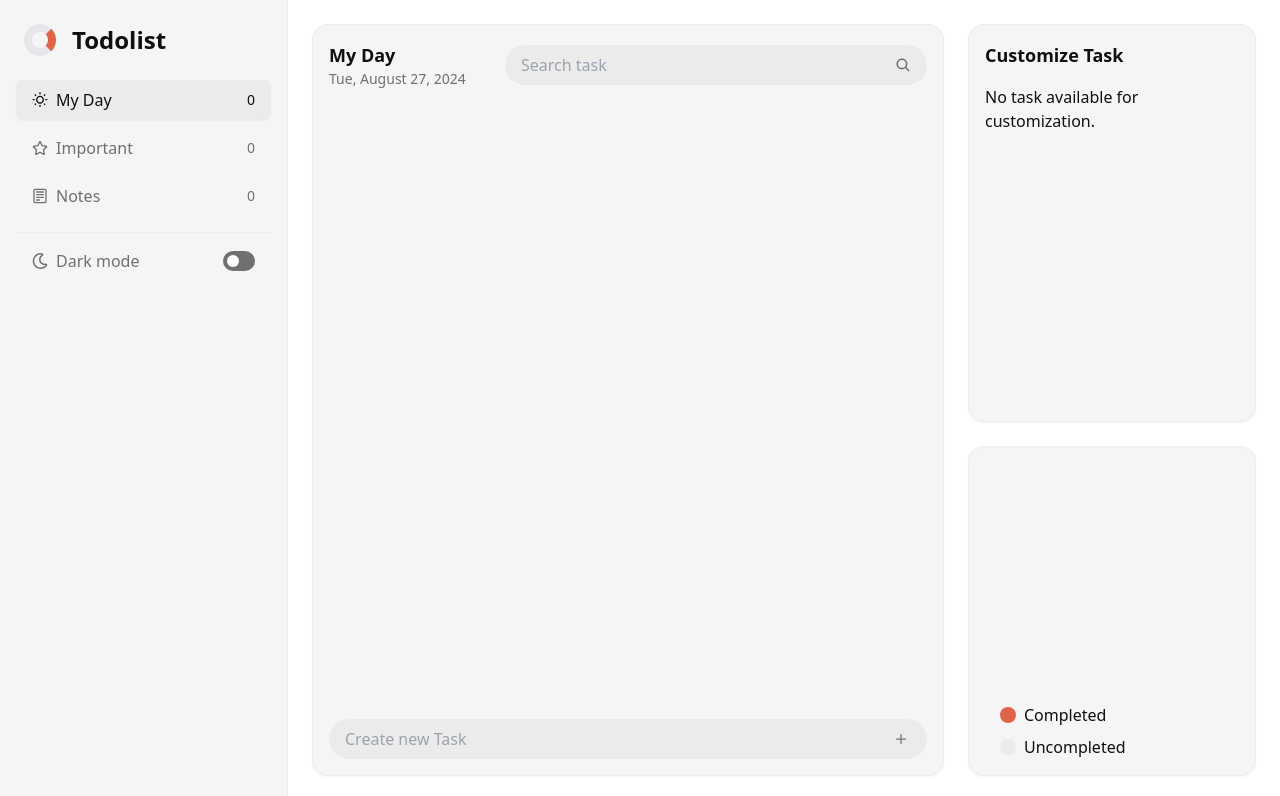
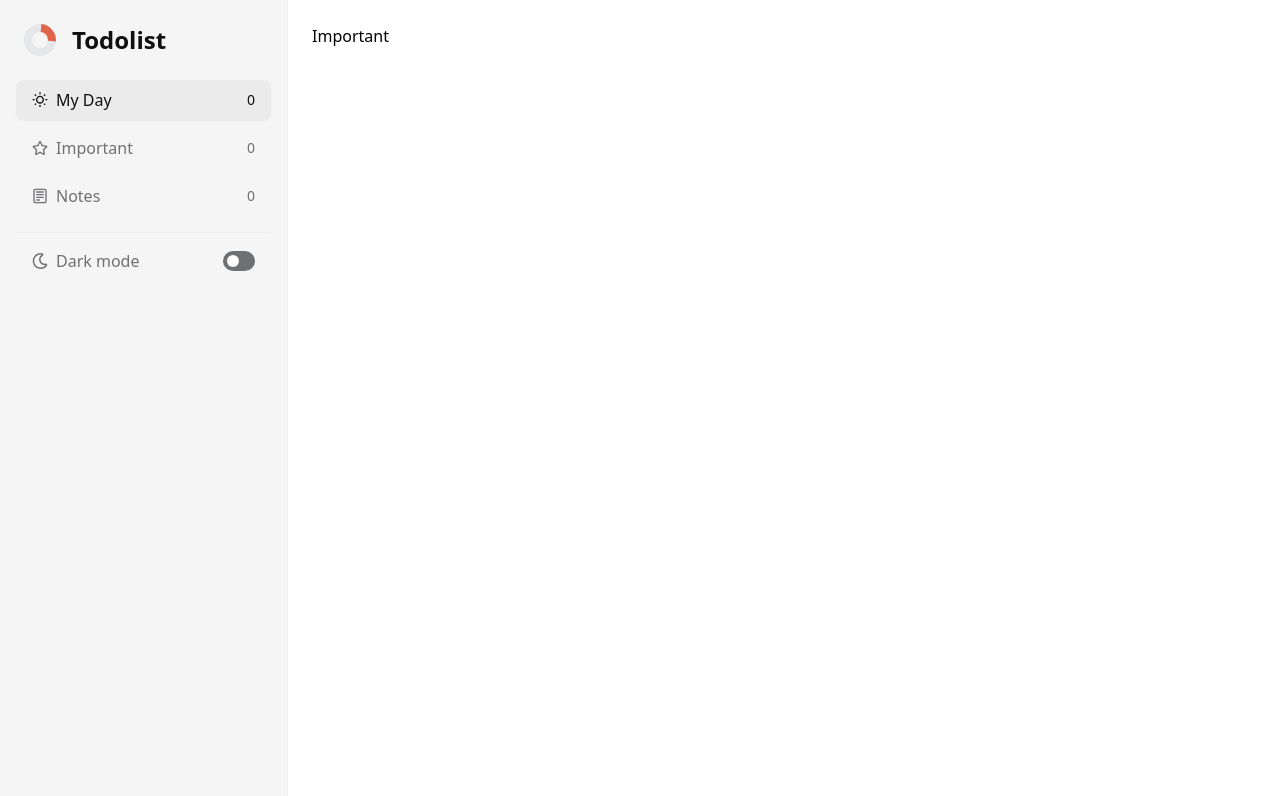
Before and after one commit to patrikferreira/todolist-react, a React (Vite) app: page /important in a window 1280 px wide. Shown: the top 796 px of the page. Built offline with nearby package versions, Linux system fonts and the light colour scheme.

Commit message:
added router navigation

```diff
--- a/src/App.tsx
+++ b/src/App.tsx
@@ -1,6 +1,10 @@
 import { useContext } from "react";
 import MyDay from "./components/MyDay";
 import { AppContext } from "./AppContext";
+import { BrowserRouter, Route, Routes } from "react-router-dom";
+import Sidebar from "./components/Sidebar";
+import Important from "./components/Important";
+import Notes from "./components/Notes";
 
 export default function App() {
   const ctx = useContext(AppContext);
@@ -10,12 +14,17 @@ export default function App() {
 
   const { isDarkMode } = ctx;
   return (
-    <main
-      className={`p-6 w-full transition-all duration-300 ${
-        isDarkMode ? "bg-primaryDark" : "bg-lightColor"
-      }`}
-    >
-      <MyDay />
-    </main>
+    <BrowserRouter>
+      <div className="flex">
+        <Sidebar />
+        <div className={`flex w-full p-6 transition-all duration-300 ${isDarkMode ? 'bg-primaryDark': 'bg-lightColor'}`}>
+          <Routes>
+            <Route path="/" element={<MyDay />} />
+            <Route path="important" element={<Important />} />
+            <Route path="notes" element={<Notes />} />
+          </Routes>
+        </div>
+      </div>
+    </BrowserRouter>
   );
 }
--- a/src/AppContext.tsx
+++ b/src/AppContext.tsx
@@ -1,4 +1,4 @@
-import React, { createContext, ReactNode, useState, useEffect } from 'react';
+import React, { createContext, ReactNode, useState } from 'react';
 import { Task } from './Types';
 
 type AppContextType = {
@@ -21,30 +21,11 @@ type AppProviderProps = {
 };
 
 export function AppProvider({ children }: AppProviderProps) {
-    const [selectedRoute, setSelectedRoute] = useState<string>(() => {
-        return localStorage.getItem('selectedRoute') || 'myDay';
-    });
+    const [selectedRoute, setSelectedRoute] = useState<string>('myDay');
 
-    const [isDarkMode, setIsDarkMode] = useState<boolean>(() => {
-        return localStorage.getItem('isDarkMode') === 'true';
-    });
+    const [isDarkMode, setIsDarkMode] = useState<boolean>(false);
 
-    const [tasks, setTasks] = useState<Task[]>(() => {
-        const savedTasks = localStorage.getItem('tasks');
-        return savedTasks ? JSON.parse(savedTasks) : [];
-    });
-
-    useEffect(() => {
-        localStorage.setItem('selectedRoute', selectedRoute);
-    }, [selectedRoute]);
-
-    useEffect(() => {
-        localStorage.setItem('isDarkMode', String(isDarkMode));
-    }, [isDarkMode]);
-
-    useEffect(() => {
-        localStorage.setItem('tasks', JSON.stringify(tasks));
-    }, [tasks]);
+    const [tasks, setTasks] = useState<Task[]>([]);
 
     const toggleDarkMode = () => {
         setIsDarkMode(prevMode => !prevMode);
--- a/src/components/Logo.tsx
+++ b/src/components/Logo.tsx
@@ -13,7 +13,8 @@ export default function Logo() {
 
   return (
     <div className="flex gap-4 p-2 items-center">
-      <div className="border-8 border-r-accent h-8 w-8 rounded-full">
+      <div className="border-8 border-r-accent h-8 w-8 rounded-full"
+      style={{ transform: "rotate(-40deg)" }}>
 
       </div>
       <p
--- a/src/components/MyDay.tsx
+++ b/src/components/MyDay.tsx
@@ -70,7 +70,7 @@ export default function MyDay() {
   }, [taskIdsWithTransition]);
 
   return (
-    <div className="flex w-full gap-6 h-full">
+    <div className="flex w-full gap-6 h-full animate-fade-in-left transition-all duration-300">
       <Container className="w-full flex flex-col justify-between">
         <div className="flex flex-col gap-4">
           <div className="flex gap-4 justify-between items-center">
--- a/src/components/Routes.tsx
+++ b/src/components/Routes.tsx
@@ -3,6 +3,7 @@ import { MdOutlineWbSunny } from "react-icons/md";
 import { CgNotes } from "react-icons/cg";
 import { AppContext } from "../AppContext";
 import { FaRegStar } from "react-icons/fa";
+import { Link } from "react-router-dom";
 
 export default function Routes() {
   const ctx = useContext(AppContext);
@@ -30,17 +31,18 @@ export default function Routes() {
   }
 
   const menuItems = [
-    { id: "myDay", label: "My Day", icon: <MdOutlineWbSunny /> },
-    { id: "important", label: "Important", icon: <FaRegStar /> },
-    { id: "notes", label: "Notes", icon: <CgNotes /> },
+    { id: "myDay", label: "My Day", icon: <MdOutlineWbSunny />, path: "/" },
+    { id: "important", label: "Important", icon: <FaRegStar />, path: "/important" },
+    { id: "notes", label: "Notes", icon: <CgNotes />, path: "/notes" },
   ];
 
   return (
     <div>
       <ul className="flex flex-col py-2 gap-2">
         {menuItems.map((item) => (
-          <li
-            key={item.id}
+          <li key={item.id} className="list-none">
+            <Link
+              to={item.path}
               className={`flex items-center justify-between gap-2 py-2 px-4 cursor-pointer rounded-lg transition-all duration-300 ${
                 selected === item.id
                   ? isDarkMode
@@ -57,6 +59,7 @@ export default function Routes() {
               <span className="ml-2 text-sm font-medium">
                 {countTasksByCategory(item.id)}
               </span>
+            </Link>
           </li>
         ))}
       </ul>
--- a/src/main.tsx
+++ b/src/main.tsx
@@ -8,10 +8,7 @@ import { AppProvider } from "./AppContext";
 createRoot(document.getElementById("root")!).render(
   <StrictMode>
     <AppProvider>
-      <div className="flex">
-        <Sidebar />
         <App />
-      </div>
     </AppProvider>
   </StrictMode>
 );
```
Lines whose indentation alone changed are shown as unchanged.
